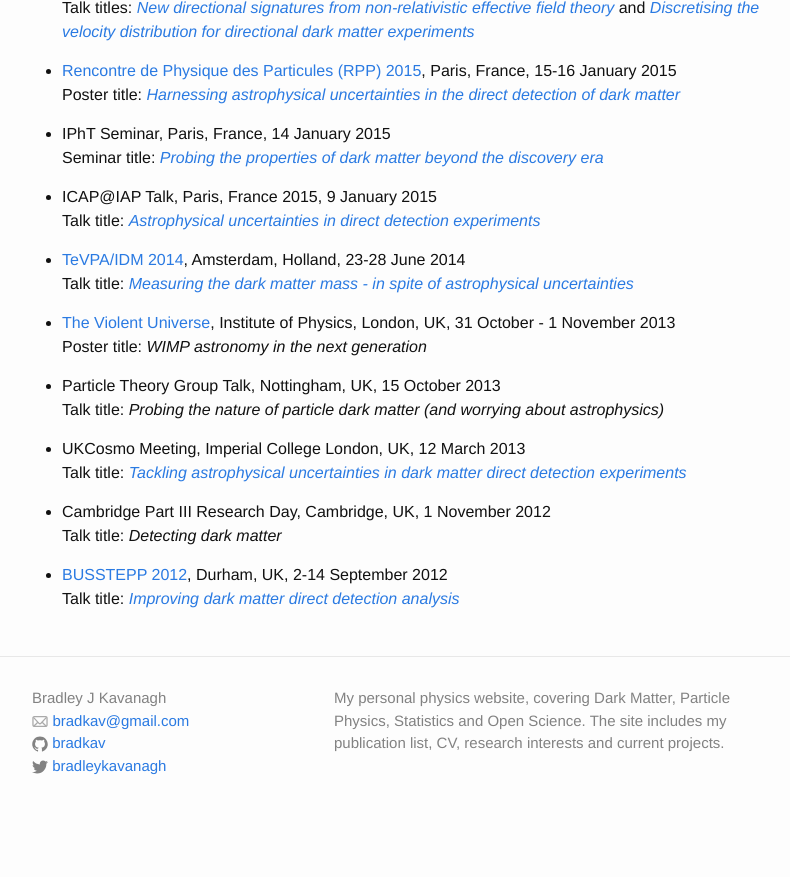
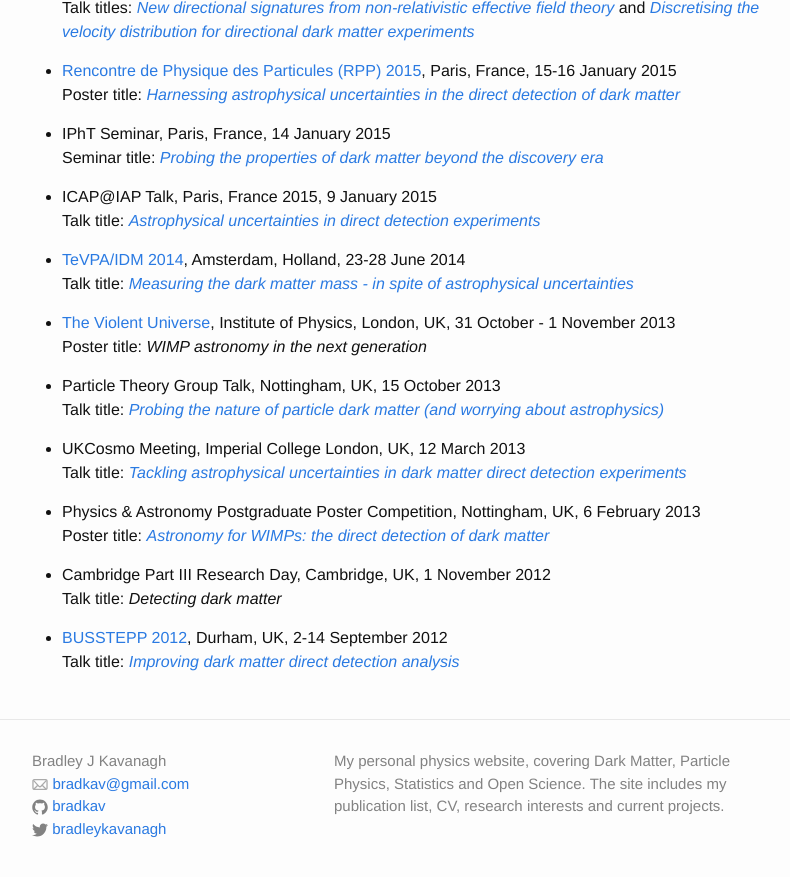
Before and after one commit to bradkav/bradkav.github.io, a Jekyll site: the page built from talks.md, in a window 1280 px wide and 900 px high, scrolled down 2049 px. Shown: the top 877 px of the window, without its empty margins (238-1028 px from the left). Built offline with Jekyll 4.4.1, drawn with Linux system fonts in a browser that asks for light colours; before the commit the page ends 2886 px from its top, so only the background shows below that.

Commit message:
Updated with a couple of old talk slides/posters

```diff
--- a/talks.md
+++ b/talks.md
@@ -105,10 +105,13 @@ Talk title: [*Measuring the dark matter mass - in spite of astrophysical uncerta
 Poster title: *WIMP astronomy in the next generation*
 
 - Particle Theory Group Talk, Nottingham, UK, 15 October 2013
-Talk title: *Probing the nature of particle dark matter (and worrying about astrophysics)*
+Talk title: [*Probing the nature of particle dark matter (and worrying about astrophysics)*](/assets/slides/KAVANAGH-NottinghamStudentTalk.pdf)
 
 - UKCosmo Meeting, Imperial College London, UK, 12 March 2013
 Talk title: [*Tackling astrophysical uncertainties in dark matter direct detection experiments*](/assets/slides/BKavanagh-UKCosmo.pdf)
+
+- Physics & Astronomy Postgraduate Poster Competition, Nottingham, UK, 6 February 2013
+Poster title: [*Astronomy for WIMPs: the direct detection of dark matter*](/assets/slides/KAVANAGH-NottinghamPosterComp.pdf)
 
 - Cambridge Part III Research Day, Cambridge, UK, 1 November 2012
 Talk title: *Detecting dark matter*
```
Also changed, not shown: 1 other file.
